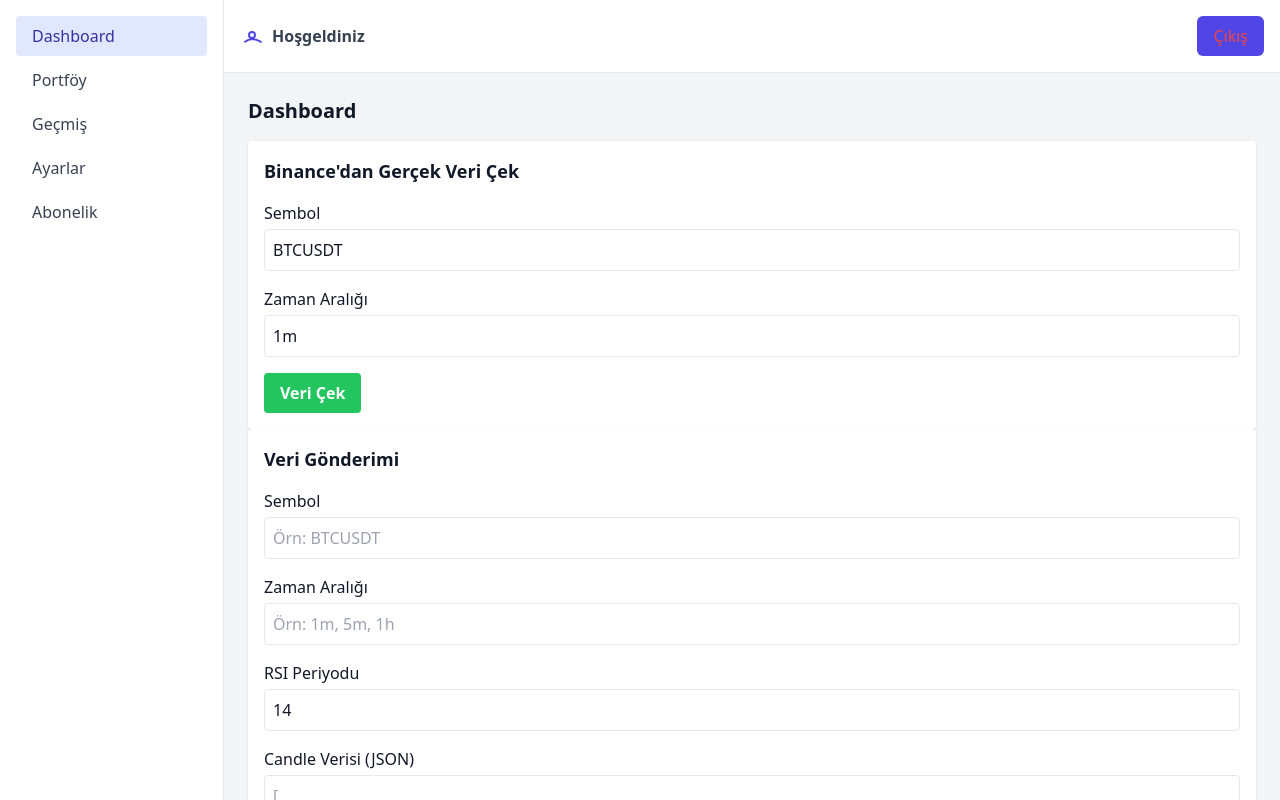
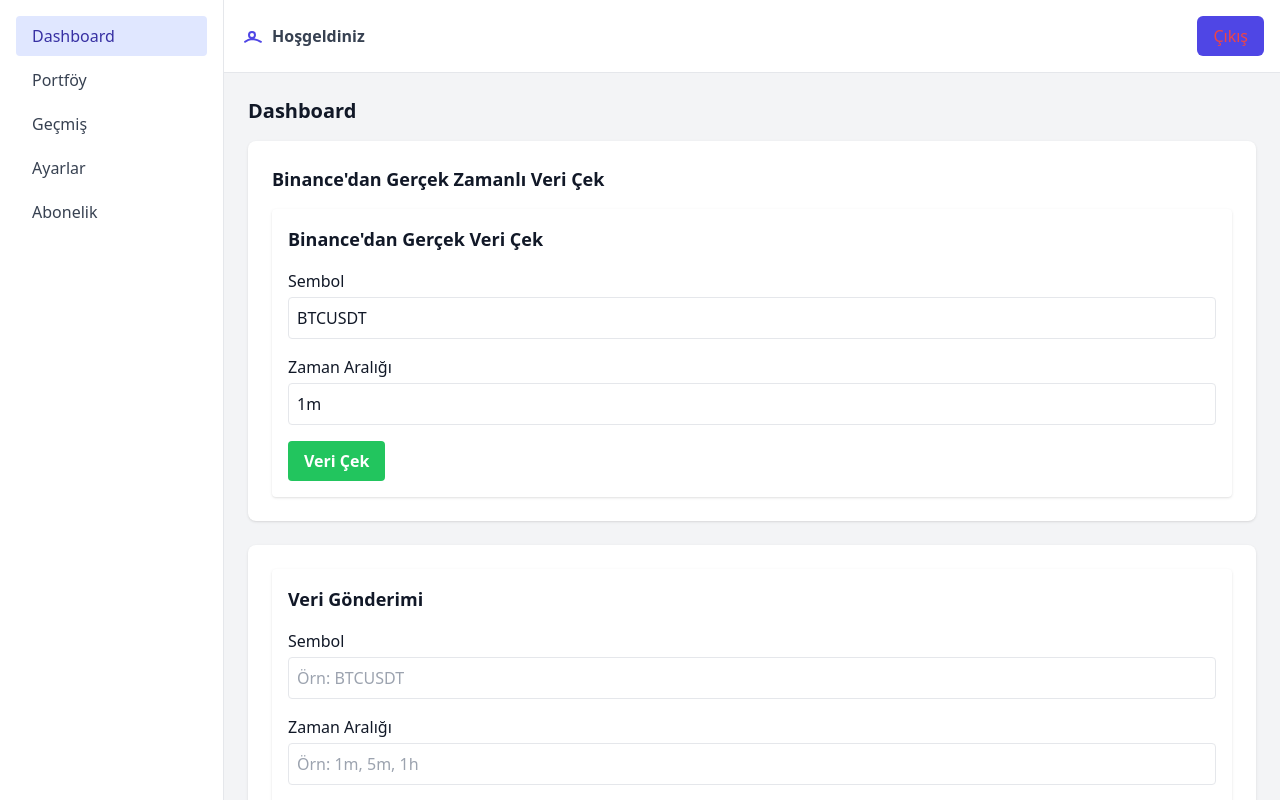
Before and after one commit to greencheff/trade-analyze-app, a React (Vite) app in the folder frontend/: page /dashboard in a window 1280 px wide. Built offline with nearby package versions, Linux system fonts and the light colour scheme.

Commit message:
Update Dashboard.jsx

```diff
--- a/frontend/src/pages/Dashboard.jsx
+++ b/frontend/src/pages/Dashboard.jsx
@@ -3,7 +3,7 @@
 import Navbar from '../components/Navbar.jsx';
 import WebhookForm from '../components/WebhookForm.jsx';
 import FeedbackList from '../components/FeedbackList.jsx';
-import BinanceFetcher from '../components/BinanceFetcher.jsx'; // EKLENDİ
+import BinanceFetcher from '../components/BinanceFetcher.jsx';
 
 export default function Dashboard() {
   const [feedbacks, setFeedbacks] = useState([]);
@@ -25,11 +25,20 @@
           <h1 className="text-xl font-bold mb-4">Dashboard</h1>
 
           {/* Binance Verisi Çekme */}
-          <BinanceFetcher />
+          <div className="bg-white p-6 rounded-lg shadow mb-6">
+            <h2 className="text-lg font-semibold mb-4">Binance'dan Gerçek Zamanlı Veri Çek</h2>
+            <BinanceFetcher />
+          </div>
 
           {/* Form ve Sonuçlar */}
-          <WebhookForm onResult={handleResult} />
-          <FeedbackList items={feedbacks} />
+          <div className="bg-white p-6 rounded-lg shadow mb-6">
+            <WebhookForm onResult={handleResult} />
+          </div>
+
+          {/* Analiz Geri Bildirimleri */}
+          <div className="bg-white p-6 rounded-lg shadow mb-6">
+            <FeedbackList items={feedbacks} />
+          </div>
 
           {/* Strateji Sonuçları */}
           {strategies.length > 0 && (
```
